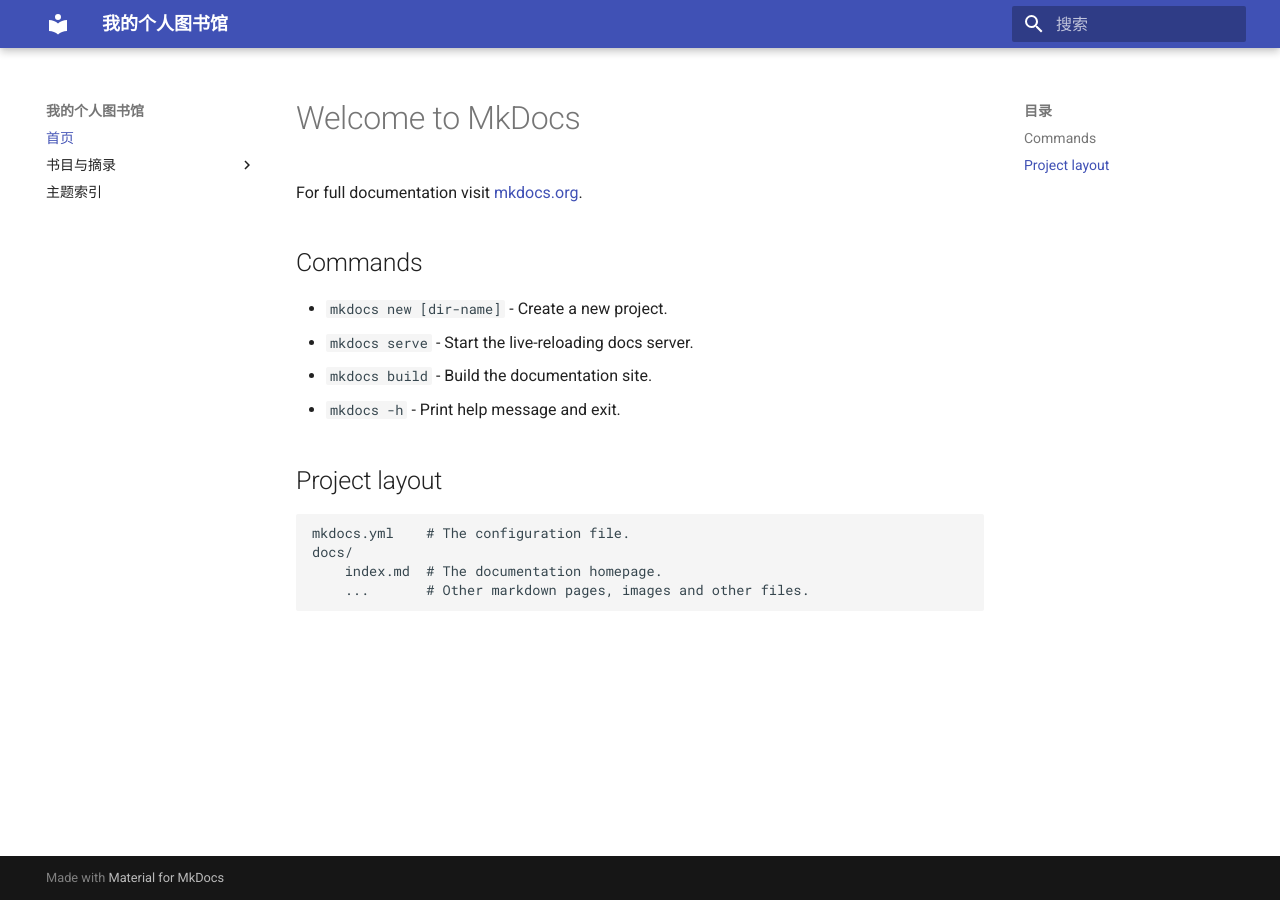
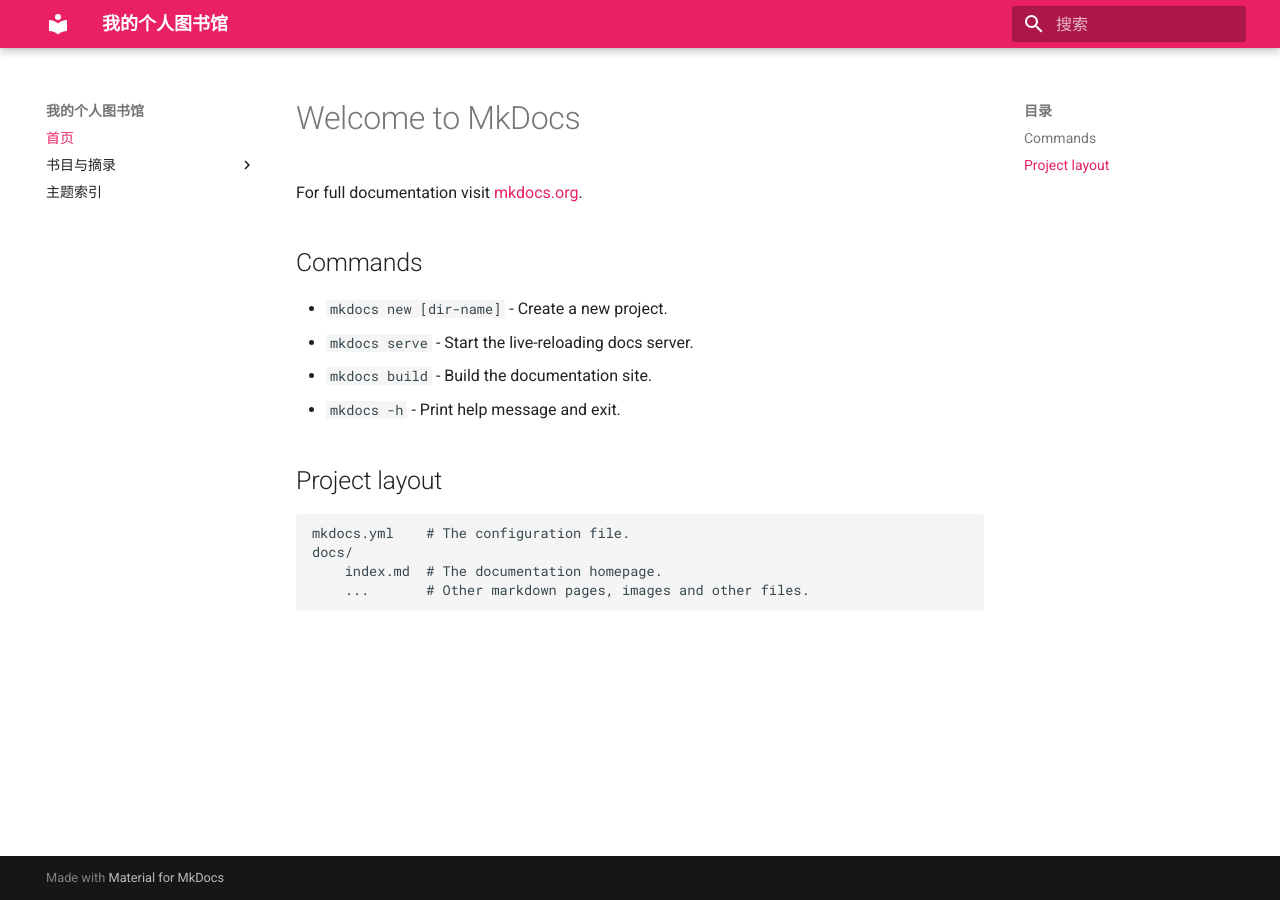
Before and after one commit to ChunhongXu-code/MyLibrary, an MkDocs documentation site: the page built from docs/index.md, in a window 1280 px wide. Built offline with MkDocs 1.6.1 and Material for MkDocs 9.7.7, drawn with Linux system fonts in a browser that asks for light colours.

Commit message:
更改海棠粉黄主题色

```diff
--- a/mkdocs.yml
+++ b/mkdocs.yml
@@ -3,6 +3,9 @@
 
 theme:
   name: material
+  palette:
+    primary: pink
+    accent: amber
   language: zh # 设置为中文
 
 plugins:
```
